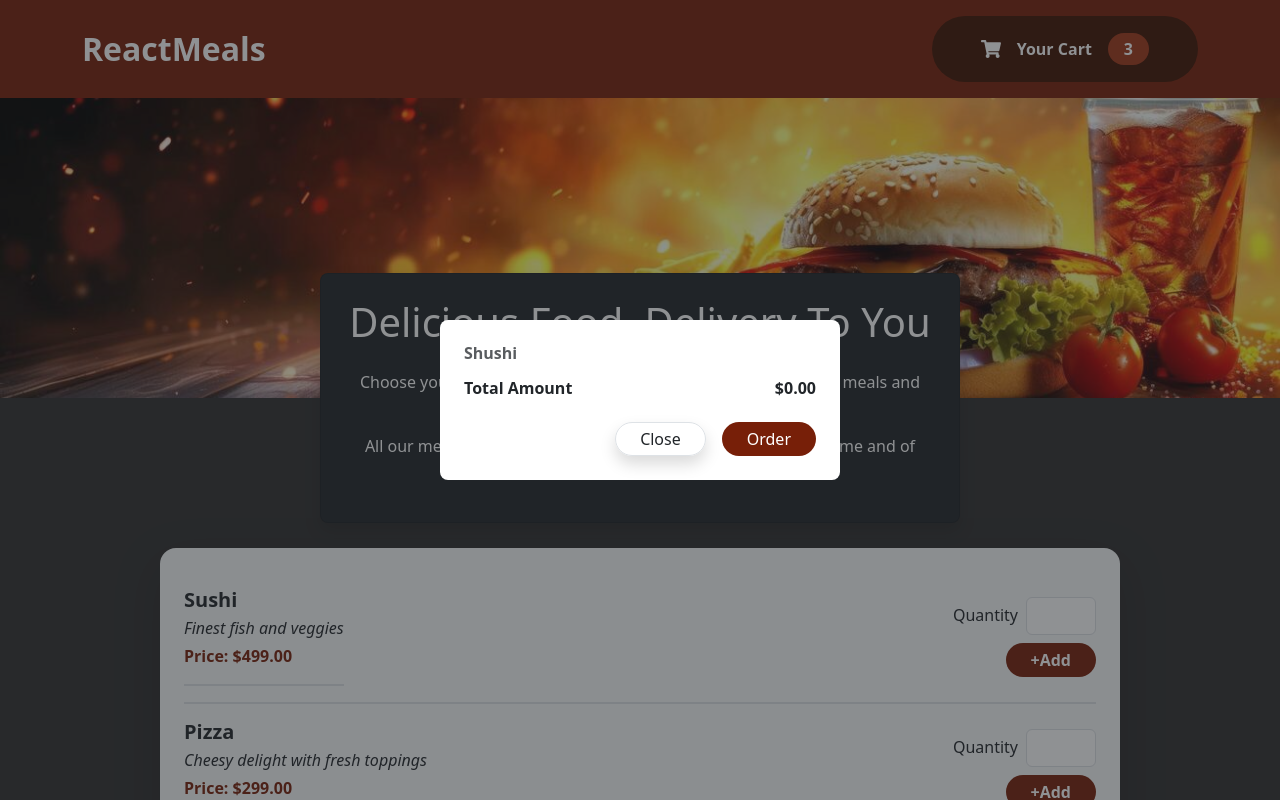
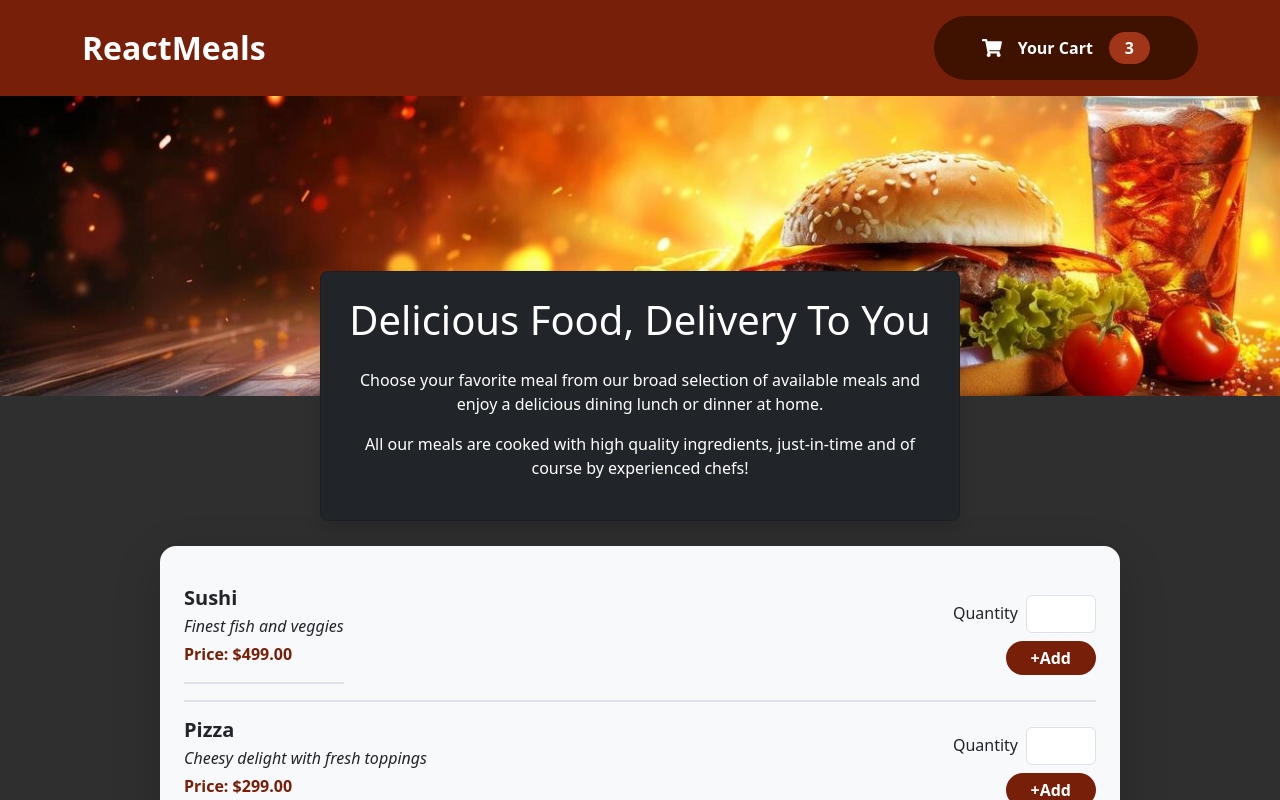
Before and after one commit to kashishkushwaha09/restaurant-sharpener, a React (Vite) app: page / in a window 1280 px wide. Shown: the top 800 px of the page. Built offline with nearby package versions, Linux system fonts and the light colour scheme.

Commit message:
Cart open and close

```diff
--- a/src/components/Cart/CartItems.jsx
+++ b/src/components/Cart/CartItems.jsx
@@ -1,6 +1,6 @@
 import React from 'react'
 
-const CartItems = () => {
+const CartItems = ({ onClose }) => {
   return (
     <div className="bg-white p-4 rounded-3" style={{ width: "400px" }}>
           <h6 className='text-muted fw-semibold'>Shushi</h6 >
@@ -10,7 +10,9 @@ const CartItems = () => {
           </div>
 
           <div className="d-flex justify-content-end gap-3">
-            <button className="btn close-btn rounded-pill px-4 py-0 fw-medium shadow border">Close</button>
+            <button className="btn close-btn rounded-pill px-4 py-0 fw-medium shadow border" onClick={onClose}>
+              Close
+            </button>
             <button className="btn add-btn rounded-pill px-4 py-1">Order</button>
           </div>
         </div>
--- a/src/components/Layout/Header.jsx
+++ b/src/components/Layout/Header.jsx
@@ -1,7 +1,7 @@
 import { Navbar, Nav, Container } from "react-bootstrap";
 import { FaShoppingCart } from "react-icons/fa";
 import styles from "./layout.module.css";
-const Header = () => {
+const Header = ({ onShowCart }) => {
      const cartCount = 3;
   return (
     <Navbar  expand="sm" className={`${styles.header} p-3 `}>
@@ -11,7 +11,8 @@ const Header = () => {
         <Navbar.Toggle aria-controls="basic-navbar-nav" />
 
         <Navbar.Collapse id="basic-navbar-nav">
-         <button className={`${styles.cartBtn} btn p-3 text-white rounded-pill px-5 mx-auto mx-sm-0 ms-sm-auto  d-flex align-items-center justify-content-sm-center gap-3 fw-semibold`}>
+         <button className={`${styles.cartBtn} btn border-none p-3 text-white rounded-pill px-5 mx-auto mx-sm-0 ms-sm-auto  d-flex align-items-center justify-content-sm-center gap-3 fw-semibold`}
+         onClick={onShowCart}>
               <FaShoppingCart size={20} /> Your Cart <span className={`${styles.counter} px-3 py-1 text-white rounded-pill fw-semibold`}>{cartCount}</span>
          </button>
          {/* djddddddd */}
--- a/src/components/Layout/Layout.jsx
+++ b/src/components/Layout/Layout.jsx
@@ -4,13 +4,16 @@ import styles from './layout.module.css'
 import HeroSection from './HeroSection'
 import CartModal from './CartModal'
 import CartItems from '../Cart/CartItems'
+import { useState } from 'react'
 const Layout = ({ children }) => {
+  const [showCart, setShowCart] = useState(false);
   return (
     <>
-      <Header />
+      <Header onShowCart={() => setShowCart(true)} />
+        {showCart &&
       <CartModal>
-        <CartItems />
-      </CartModal>
+        <CartItems onClose={() => setShowCart(false)}  />
+      </CartModal>}
       {/* header image  */}
       <HeroSection />
       {children}
--- a/src/components/Layout/layout.module.css
+++ b/src/components/Layout/layout.module.css
@@ -3,6 +3,7 @@
 }
 .header .cartBtn{
      background-color: #3f1200;
+     border: none !important;
 }
 .header .counter{
     background-color: #a03617;
```
